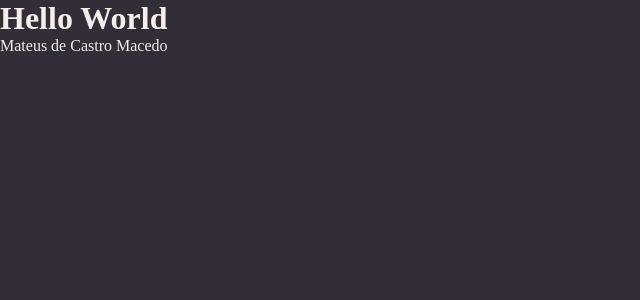
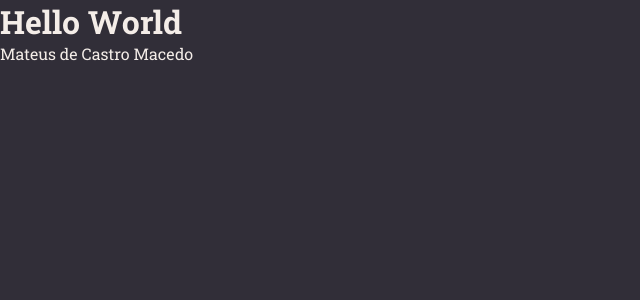
Before and after one commit to macedocmateus/rocketnotes, a React (Vite) app: page / in a window 1280 px wide. Shown: the top 300 px of the page, without its empty margins (0-640 px from the left). Built offline with nearby package versions, Linux system fonts and the light colour scheme.

Commit message:
add font

```diff
--- a/index.html
+++ b/index.html
@@ -4,6 +4,8 @@
 <head>
   <meta charset="UTF-8" />
   <meta name="viewport" content="width=device-width, initial-scale=1.0" />
+  <link href="https://fonts.googleapis.com/css?family=Roboto+Slab:100,200,300,regular,500,600,700,800,900"
+    rel="stylesheet" />
   <title>Rocketnotes</title>
 </head>
 
--- a/src/styles/global.js
+++ b/src/styles/global.js
@@ -10,6 +10,14 @@
     body {
         background-color:${({ theme }) => theme.COLORS.BACKGROUND_800};
         color: ${({ theme }) => theme.COLORS.WHITE};
+
+        -webkit-font-smoothing: antialiased;
+    }
+
+    body, input, button, textarea {
+        font-family: 'Roboto Slab', serif;
+        font-size: 16px;
+        outline: none;
     }
 
     a {
```
